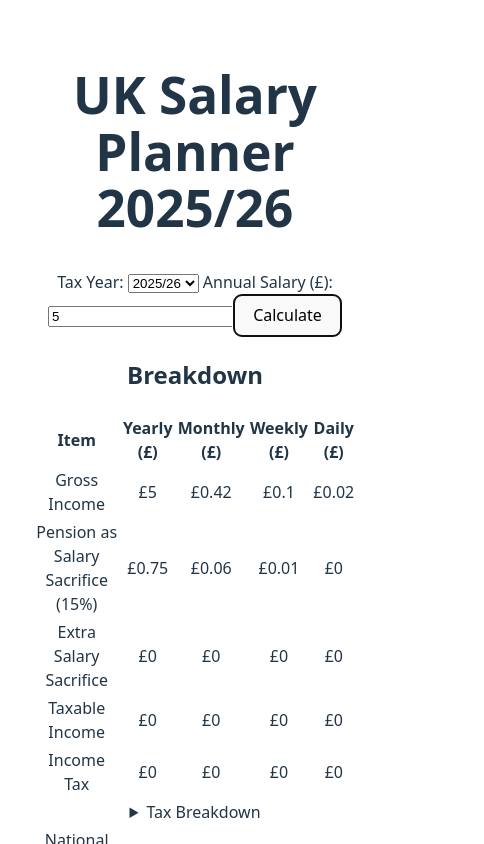
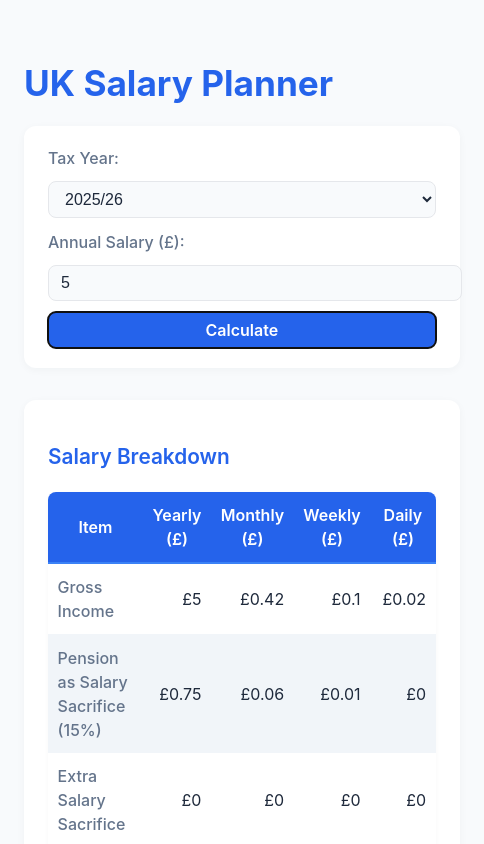
Before and after one commit to nbetts/vibe-finance-planner, a React (Vite) app: page / in a window 390 px wide. Both pictures are taken after typing "5" into the empty fields and a click on the button "Calculate". Shown: the top 844 px of the page, 484 px wide, since content can reach past the window. Built offline with nearby package versions, Linux system fonts and the light colour scheme.

Commit message:
UI improvements

```diff
--- a/src/App.css
+++ b/src/App.css
@@ -1,7 +1,179 @@
+.salary-input-row {
+  display: flex;
+  align-items: center;
+  gap: 1rem;
+}
+
+@media (max-width: 600px) {
+  .salary-input-row {
+    flex-direction: column;
+    align-items: stretch;
+    gap: 0.7rem;
+  }
+}
+
+:root {
+  --primary: #2563eb;
+  --primary-light: #3b82f6;
+  --background: #f8fafc;
+  --surface: #fff;
+  --border: #e5e7eb;
+  --text: #1e293b;
+  --text-light: #64748b;
+  --accent: #fbbf24;
+}
+
 #root {
-  max-width: 1280px;
+  max-width: 700px;
   margin-left: auto;
   margin-right: auto;
-  padding: 2rem;
+  padding: 2.5rem 1.5rem;
+  background: var(--background);
+  min-height: 100vh;
+  font-family: 'Inter', 'Segoe UI', Arial, sans-serif;
+  color: var(--text);
+}
+
+.salary-planner-container h1 {
+  color: var(--primary);
+  font-size: 2.2rem;
+  font-weight: 700;
+  margin-bottom: 1.5rem;
+}
+
+.salary-input {
+  display: flex;
+  flex-wrap: wrap;
+  align-items: center;
+  gap: 1rem;
+  background: var(--surface);
+  border-radius: 0.75rem;
+  box-shadow: 0 2px 8px 0 rgba(30,41,59,0.04);
+  padding: 1.25rem 1.5rem;
+  margin-bottom: 2rem;
+}
+
+.salary-input label,
+.salary-input select,
+.salary-input input {
+  margin-bottom: 0;
+}
+
+@media (max-width: 600px) {
+  .salary-input {
+    flex-direction: column;
+    align-items: stretch;
+    gap: 0.7rem;
+  }
+  .salary-input label,
+  .salary-input select,
+  .salary-input input,
+  .salary-input button {
+    width: 100%;
+    margin-bottom: 0;
+  }
+}
+
+.salary-input label {
+  font-weight: 500;
+  color: var(--text-light);
+}
+
+.salary-input input,
+.salary-input select {
+  font-size: 1rem;
+  padding: 0.5rem 0.75rem;
+  border: 1px solid var(--border);
+  border-radius: 0.5rem;
+  background: var(--background);
+  color: var(--text);
+  outline: none;
+  transition: border 0.2s;
+}
+.salary-input input:focus,
+.salary-input select:focus {
+  border-color: var(--primary-light);
+}
+
+.salary-input button {
+  background: var(--primary);
+  color: #fff;
+  border: none;
+  border-radius: 0.5rem;
+  padding: 0.5rem 1.25rem;
+  font-size: 1rem;
+  font-weight: 600;
+  cursor: pointer;
+  transition: background 0.2s;
+}
+.salary-input button:hover {
+  background: var(--primary-light);
+}
+
+.breakdown {
+  background: var(--surface);
+  border-radius: 0.75rem;
+  box-shadow: 0 2px 8px 0 rgba(30,41,59,0.04);
+  padding: 1.5rem 1.5rem 2rem 1.5rem;
+}
+
+.breakdown h2 {
+  color: var(--primary);
+  font-size: 1.3rem;
+  font-weight: 600;
+  margin-bottom: 1.2rem;
+}
+
+.breakdown table {
+  width: 100%;
+  border-collapse: separate;
+  border-spacing: 0;
+  background: var(--surface);
+  border-radius: 0.5rem;
+  overflow: hidden;
+  box-shadow: 0 1px 4px 0 rgba(30,41,59,0.03);
+}
+.breakdown th, .breakdown td {
+  padding: 0.7rem 0.6rem;
+  text-align: right;
+}
+.breakdown th {
+  background: var(--primary);
+  color: #fff;
+  font-weight: 600;
   text-align: center;
+  border-bottom: 2px solid var(--primary-light);
 }
+.breakdown td:first-child {
+  text-align: left;
+  color: var(--text-light);
+  font-weight: 500;
+}
+.breakdown tr {
+  border-bottom: 1px solid var(--border);
+}
+.breakdown tr:last-child {
+  border-bottom: none;
+}
+.breakdown tr:nth-child(even) td {
+  background: #f1f5f9;
+}
+.breakdown strong {
+  color: var(--accent);
+}
+.breakdown details {
+  margin-top: 0.5rem;
+  text-align: left;
+}
+.breakdown summary {
+  cursor: pointer;
+  color: var(--primary);
+  font-weight: 500;
+  outline: none;
+}
+.breakdown ul {
+  margin: 0.5rem 0 0 1.2rem;
+  padding: 0;
+  color: var(--text-light);
+  font-size: 0.98rem;
+}
--- a/src/App.tsx
+++ b/src/App.tsx
@@ -39,7 +39,7 @@ function App() {
 
   return (
     <div className="salary-planner-container">
-      <h1>UK Salary Planner 2025/26</h1>
+      <h1>UK Salary Planner</h1>
       <form
         className="salary-input"
         onSubmit={e => {
@@ -48,6 +48,7 @@ function App() {
         }}
         autoComplete="off"
       >
+        <div className="salary-input-row">
           <label htmlFor="taxYear">Tax Year: </label>
           <select
             id="taxYear"
@@ -58,7 +59,6 @@ function App() {
               <option key={key} value={key}>{config.yearLabel}</option>
             ))}
           </select>
-        {' '}
           <label htmlFor="salary">Annual Salary (£): </label>
           <input
             id="salary"
@@ -69,10 +69,11 @@ function App() {
             placeholder="e.g. 40000"
           />
           <button type="submit">Calculate</button>
+        </div>
       </form>
       {breakdown && (
         <div className="breakdown">
-          <h2>Breakdown</h2>
+          <h2>Salary Breakdown</h2>
           <table>
             <thead>
               <tr>
```
Lines whose indentation alone changed are shown as unchanged.
